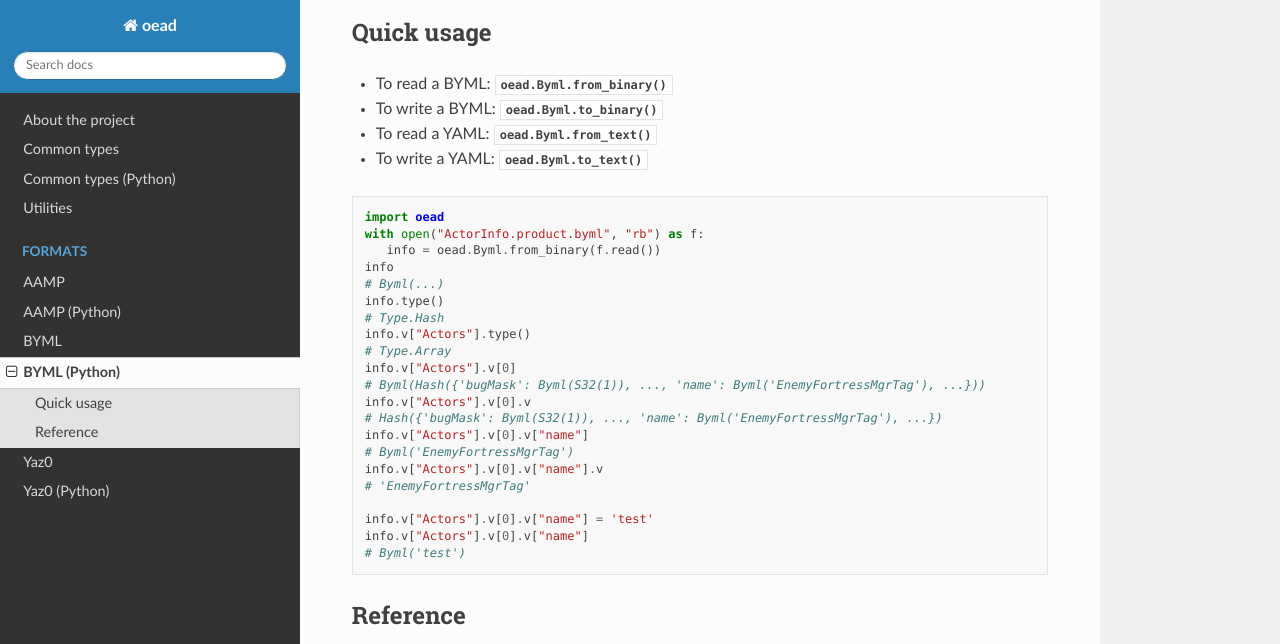
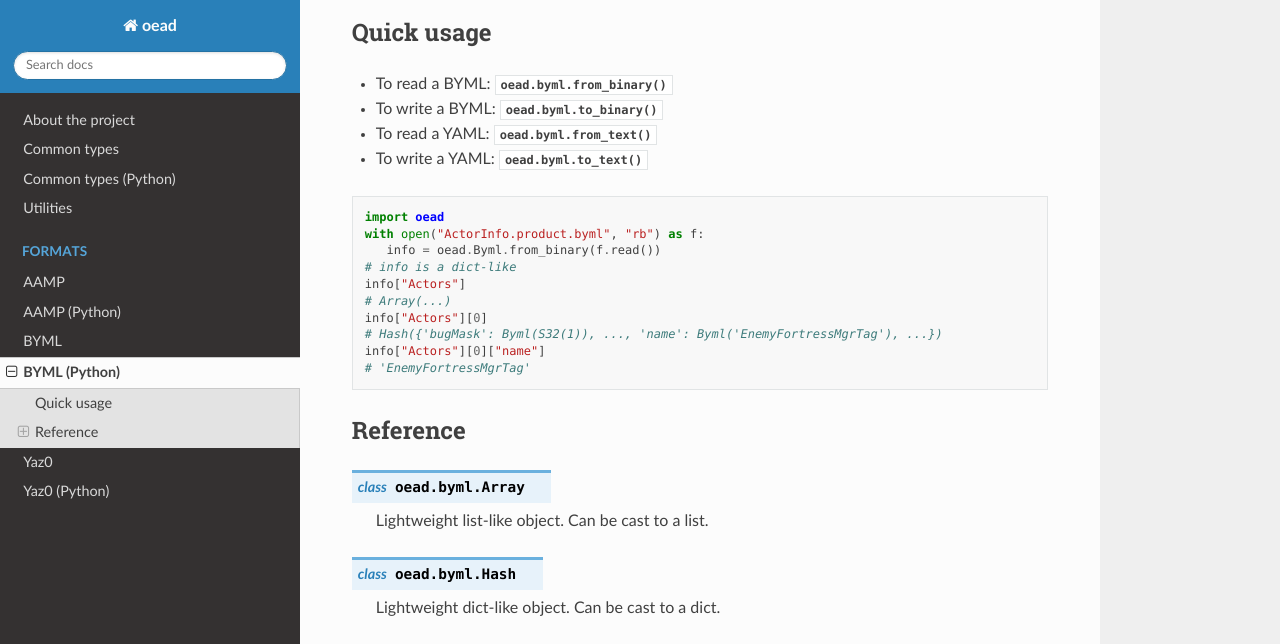
Before and after one commit to zeldamods/oead, a Sphinx documentation site: the page built from docs/source/byml_py.rst, in a window 1280 px wide and 1400 px high, scrolled down 312 px. Shown: the top 644 px of the window. Built offline with Sphinx 7.4.7 and the Read the Docs theme 2.0.0, drawn with Linux system fonts in a browser that asks for light colours; some of the changed text lies outside the part shown; grey boxes are pictures that could not be loaded.

Commit message:
py: Expose Byml instances as their underlying value
This considerably simplifies the API since going through a value
attribute is no longer necessary.

Arrays and hashes are still opaque, though, in order to avoid heavy
performance hits that C++/Python type conversions would produce.

```diff
--- a/docs/source/byml_py.rst
+++ b/docs/source/byml_py.rst
@@ -7,40 +7,58 @@ BYML (Python)
 Quick usage
 ===========
 
-* To read a BYML: :func:`oead.Byml.from_binary`
-* To write a BYML: :func:`oead.Byml.to_binary`
-* To read a YAML: :func:`oead.Byml.from_text`
-* To write a YAML: :func:`oead.Byml.to_text`
+* To read a BYML: :func:`oead.byml.from_binary`
+* To write a BYML: :func:`oead.byml.to_binary`
+* To read a YAML: :func:`oead.byml.from_text`
+* To write a YAML: :func:`oead.byml.to_text`
 
 .. code-block:: py
 
     import oead
     with open("ActorInfo.product.byml", "rb") as f:
        info = oead.Byml.from_binary(f.read())
-    info
-    # Byml(...)
-    info.type()
-    # Type.Hash
-    info.v["Actors"].type()
-    # Type.Array
-    info.v["Actors"].v[0]
-    # Byml(Hash({'bugMask': Byml(S32(1)), ..., 'name': Byml('EnemyFortressMgrTag'), ...}))
-    info.v["Actors"].v[0].v
+    # info is a dict-like
+    info["Actors"]
+    # Array(...)
+    info["Actors"][0]
     # Hash({'bugMask': Byml(S32(1)), ..., 'name': Byml('EnemyFortressMgrTag'), ...})
-    info.v["Actors"].v[0].v["name"]
-    # Byml('EnemyFortressMgrTag')
-    info.v["Actors"].v[0].v["name"].v
+    info["Actors"][0]["name"]
     # 'EnemyFortressMgrTag'
-
-    info.v["Actors"].v[0].v["name"] = 'test'
-    info.v["Actors"].v[0].v["name"]
-    # Byml('test')
 
 Reference
 =========
 
-.. autoclass:: oead.Byml
+.. class:: oead.byml.Array
 
-    See also :cpp:type:`oead::Byml`
+    Lightweight list-like object. Can be cast to a list.
 
-.. note:: The typed getters mirror the behaviour of Nintendo's BYML library. Some of them will perform type conversions automatically. If value types are incorrect, a TypeError exception is thrown.
+.. class:: oead.byml.Hash
+
+    Lightweight dict-like object. Can be cast to a dict.
+
+.. autofunction:: oead.byml.from_binary
+
+    See also :cpp:type:`oead::Byml::FromBinary`
+
+.. autofunction:: oead.byml.to_binary
+
+    See also :cpp:type:`oead::Byml::ToBinary`
+
+.. autofunction:: oead.byml.from_text
+
+    See also :cpp:type:`oead::Byml::FromText`
+
+.. autofunction:: oead.byml.to_text
+
+    See also :cpp:type:`oead::Byml::ToText`
+
+.. note:: The following getters mirror the behaviour of Nintendo's BYML library. Some of them will perform type conversions automatically. If value types are incorrect, a TypeError exception is thrown.
+
+.. autofunction:: oead.byml.get_bool
+.. autofunction:: oead.byml.get_double
+.. autofunction:: oead.byml.get_float
+.. autofunction:: oead.byml.get_int
+.. autofunction:: oead.byml.get_int64
+.. autofunction:: oead.byml.get_string
+.. autofunction:: oead.byml.get_uint
+.. autofunction:: oead.byml.get_uint64
```
Also changed, not shown: 7 other files.
